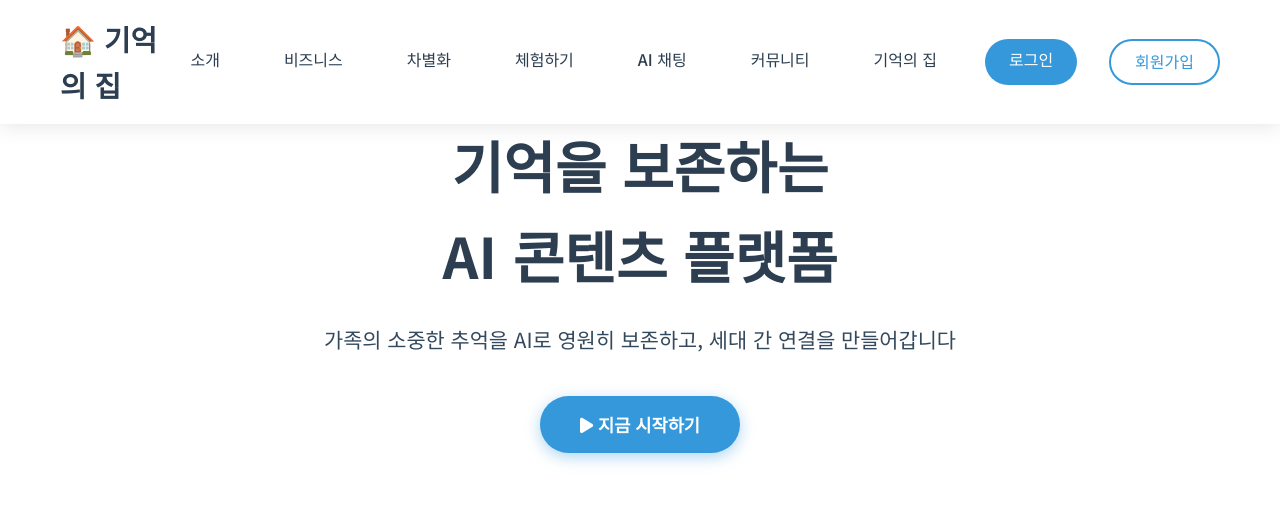
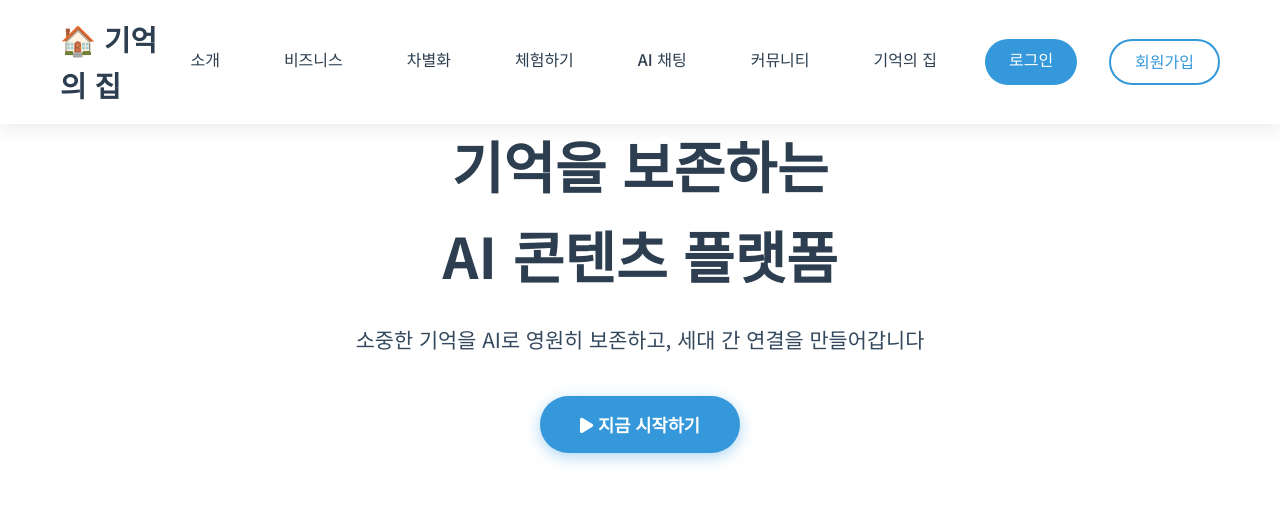
Before and after one commit to FPE-LAB/ai-memory-platform-, a Flask app: page / in a window 1280 px wide. Shown: the top 532 px of the page. Run offline with Flask 3, Linux system fonts and the light colour scheme.

Commit message:
Copy tweak: '가족의 소중한 추억' -> '소중한 기억' in hero subtitle

```diff
--- a/templates/index.html
+++ b/templates/index.html
@@ -1227,7 +1227,7 @@
   <div class="container">
     <div class="hero-content">
       <h1>기억을 보존하는<br>AI 콘텐츠 플랫폼</h1>
-      <p>가족의 소중한 추억을 AI로 영원히 보존하고, 세대 간 연결을 만들어갑니다</p>
+      <p>소중한 기억을 AI로 영원히 보존하고, 세대 간 연결을 만들어갑니다</p>
       <button class="cta-button" onclick="document.getElementById('demo').scrollIntoView({behavior:'smooth'})">
         <i class="fas fa-play"></i> 지금 시작하기
       </button>
```
